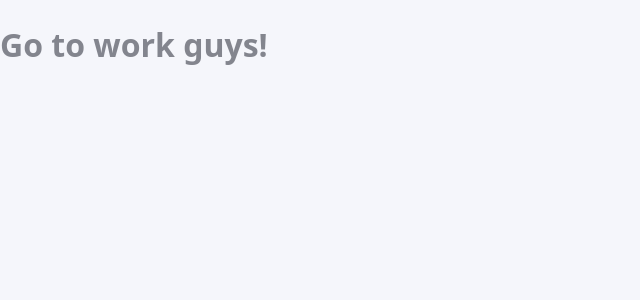
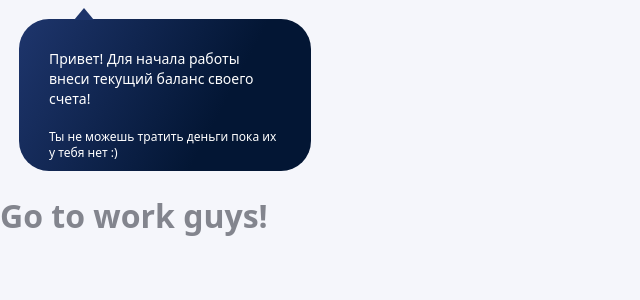
Before and after one commit to Ivanovskij-Peter/financial-accounting-app, a React (Create React App) app: page / in a window 1280 px wide. Shown: the top 300 px of the page, without its empty margins (0-640 px from the left). Built offline with nearby package versions, Linux system fonts and the light colour scheme.

Commit message:
Added notification for a balance

```diff
--- a/src/App.js
+++ b/src/App.js
@@ -1,6 +1,12 @@
+import { CSSTransition } from 'react-transition-group';
+import Notification from './components/Notification/Notification';
+import notificationStyles from './components/Notification/notification.module.scss';
+
 function App() {
   return (
     <div>
+      <Notification />
+
       <h1>Go to work guys!</h1>
     </div>
   );
--- /dev/null
+++ b/src/components/Notification/Notification.jsx
@@ -0,0 +1,26 @@
+import React from 'react';
+import styles from '../Notification/notification.module.scss';
+import PropTypes from 'prop-types';
+
+const Notification = () => {
+  return (
+    <div className={styles.notificationWrapper}>
+      {' '}
+      <div className={styles.notification}>
+        <div className={styles.triangleUp}></div>
+        <p className={styles.notificationTextF}>
+          Привет! Для начала работы внеси текущий баланс своего счета!
+        </p>
+        <p className={styles.notificationTextS}>
+          Ты не можешь тратить деньги пока их у тебя нет :)
+        </p>
+      </div>
+    </div>
+  );
+};
+
+Notification.propTypes = {
+  message: PropTypes.string,
+};
+
+export default Notification;
--- /dev/null
+++ b/src/components/Notification/notification.module.scss
@@ -0,0 +1,48 @@
+.notification {
+  position: relative;
+  width: 282px;
+  height: 152px;
+  background: linear-gradient(117.84deg, #1d346a 2.84%, #031634 67.28%);
+  border-radius: 30px;
+  padding: 30px 25px 30px 25px;
+  margin: 11px 19px 131px 19px;
+}
+@media screen and (min-width: 768px) {
+  .notification {
+    width: 292px;
+    padding: 30px;
+    margin-top: 19px;
+    margin-bottom: 14px;
+    margin-right: 47px;
+  }
+}
+.notificationTextF {
+  color: #fff;
+  font-size: 14px;
+  line-height: 1.43;
+  font-weight: 400;
+  margin: 0;
+  margin-bottom: 20px;
+}
+.notificationTextS {
+  color: #fff;
+  font-size: 12px;
+  line-height: 1.33;
+  font-weight: 400;
+  margin: 0;
+}
+.triangleUp {
+  position: absolute;
+  width: 0;
+  height: 0;
+  top: -11px;
+  left: 70px;
+  border-left: 10px solid transparent;
+  border-right: 10px solid transparent;
+  border-bottom: 12px solid #1d346a;
+}
+@media screen and (min-width: 768px) {
+  .triangleUp {
+    left: 55px;
+  }
+}
```
Also changed, not shown: src/components/Summary/summary.module.scss (+15 -9 lines).
